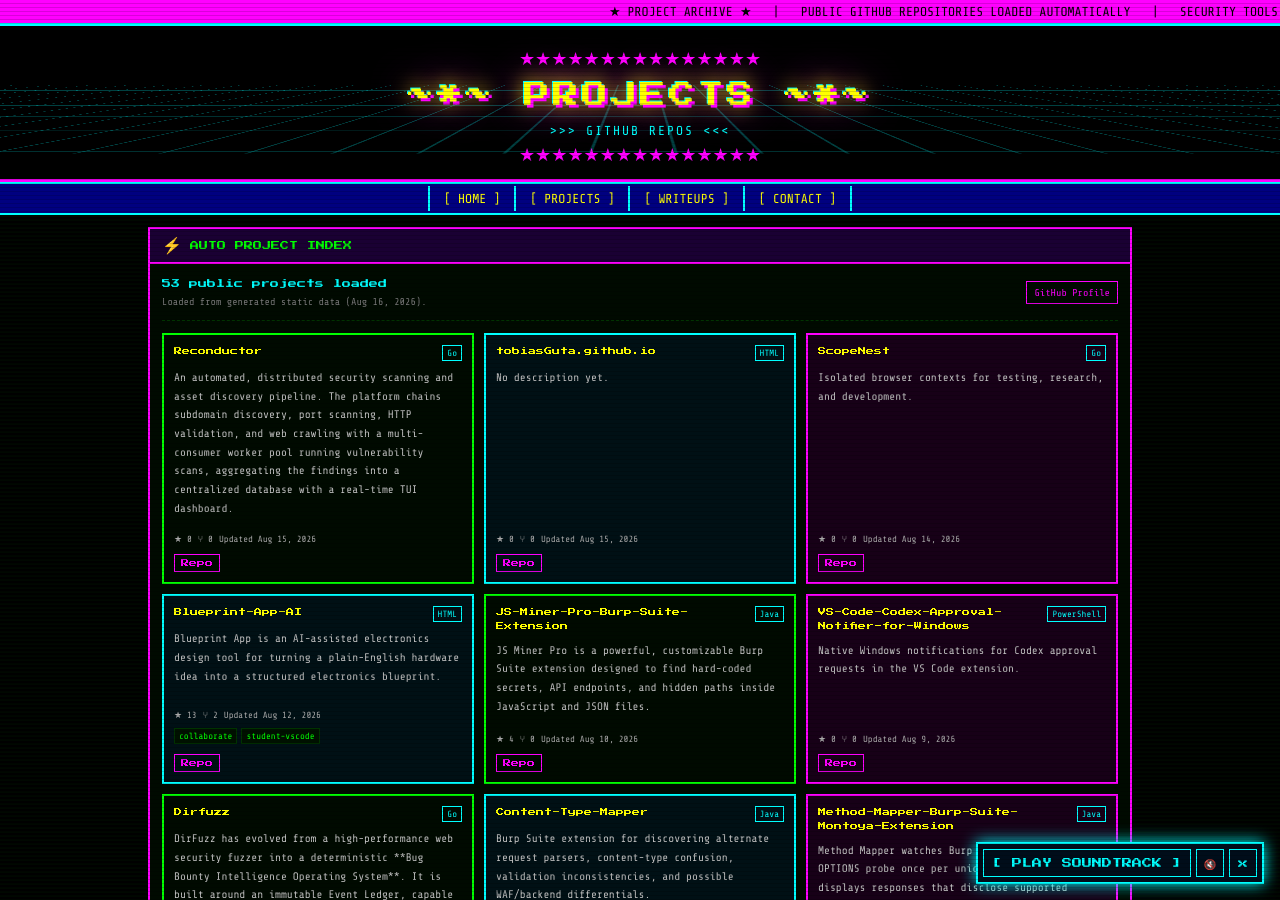
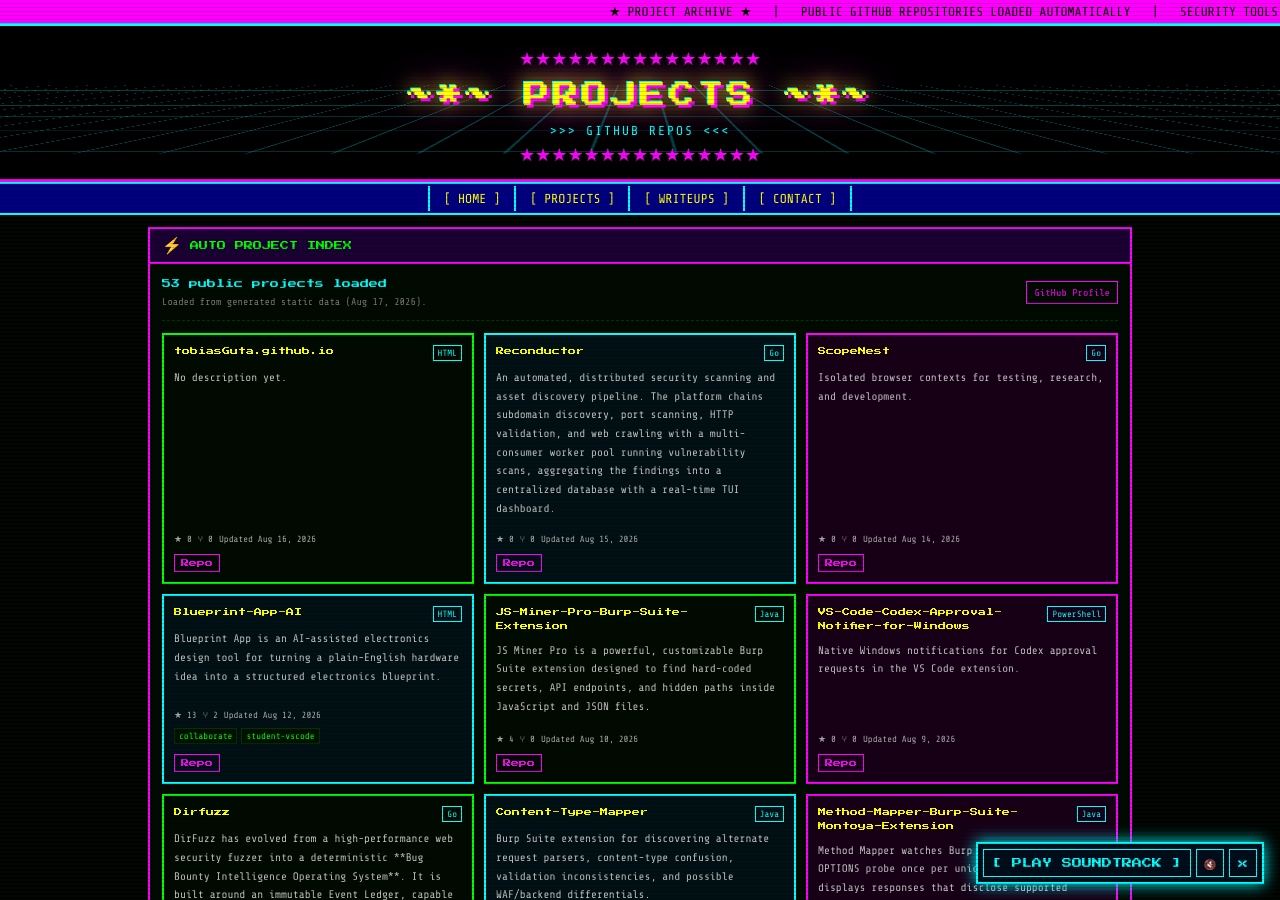
Before and after one commit to tobiasGuta/tobiasGuta.github.io, a Jekyll site: the page built from projects.html, in a window 1280 px wide and 900 px high. Built offline with Jekyll 4.4.1, drawn with Linux system fonts in a browser that asks for light colours; part of the change alters nothing that is shown.

```diff
--- a/assets/data/projects.json
+++ b/assets/data/projects.json
@@ -1,8 +1,21 @@
 {
   "owner": "tobiasGuta",
   "source": "github_api",
-  "generated_at": "2026-08-16T08:45:40.356756+00:00",
+  "generated_at": "2026-08-17T08:59:40.107787+00:00",
   "projects": [
+    {
+      "name": "tobiasGuta.github.io",
+      "description": null,
+      "html_url": "https://github.com/tobiasGuta/tobiasGuta.github.io",
+      "homepage": null,
+      "language": "HTML",
+      "topics": [],
+      "stargazers_count": 0,
+      "forks_count": 0,
+      "updated_at": "2026-08-16T08:46:15Z",
+      "fork": false,
+      "archived": false
+    },
     {
       "name": "Reconductor",
       "description": "An automated, distributed security scanning and asset discovery pipeline. The platform chains subdomain discovery, port scanning, HTTP validation, and web crawling with a multi-consumer worker pool running vulnerability scans, aggregating the findings into a centralized database with a real-time TUI dashboard.",
@@ -13,19 +26,6 @@
       "stargazers_count": 0,
       "forks_count": 0,
       "updated_at": "2026-08-15T22:34:30Z",
-      "fork": false,
-      "archived": false
-    },
-    {
-      "name": "tobiasGuta.github.io",
-      "description": null,
-      "html_url": "https://github.com/tobiasGuta/tobiasGuta.github.io",
-      "homepage": null,
-      "language": "HTML",
-      "topics": [],
-      "stargazers_count": 0,
-      "forks_count": 0,
-      "updated_at": "2026-08-15T08:43:55Z",
       "fork": false,
       "archived": false
     },
```
